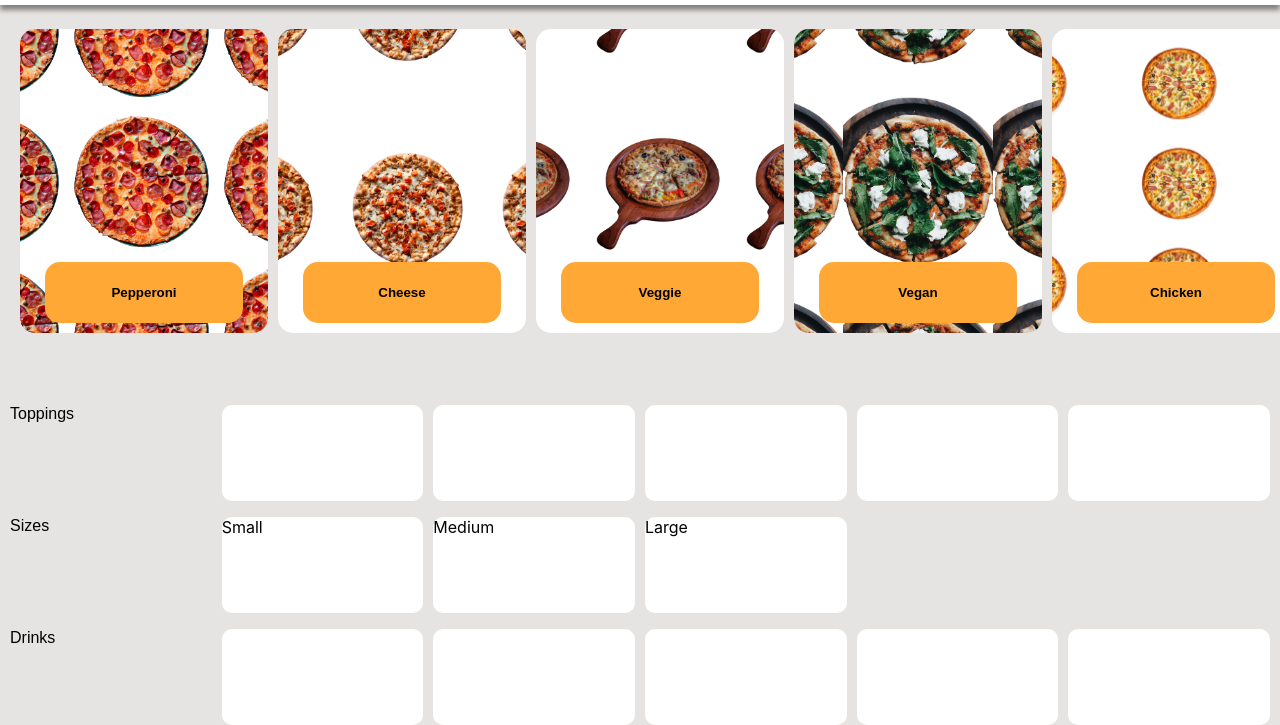
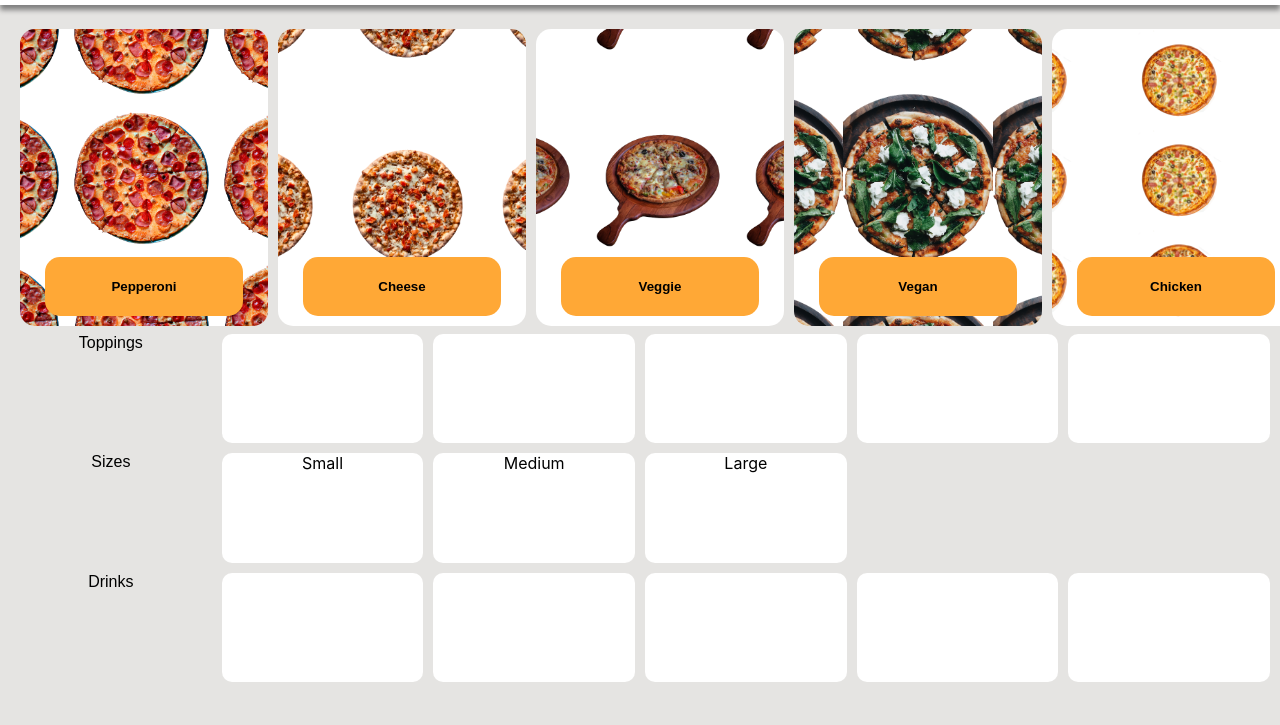
Before and after one commit to SomtoJF/Restaurant, a website built with webpack: page dist/index.html in a window 1280 px wide. Both pictures are taken after a click on the item "MENU". Shown: the part 75-800 px from the top of the page. Built offline with nearby package versions, Linux system fonts and the light colour scheme; files whose address does not match are found by name; a web font is replaced by a local one.

Commit message:
Add Align Sizes text to center

```diff
--- a/src/menu.css
+++ b/src/menu.css
@@ -1,15 +1,15 @@
 #menu-container{
     box-sizing: border-box;
-    height: 40vh;
+    height: 50vh;
     width: 100%;
     padding: 0px 10px;
     display: flex;
     flex-direction: column;
     gap: 10px;
-    justify-content: space-between;
+    justify-content: start;
 }
 #menu-container > div{
-    height: 30%;
+    height: 28%;
     width: 100%;
     display: grid;
     grid-template-columns: repeat(6, 1fr);
@@ -24,6 +24,7 @@
     border-radius: 10px;
     background-position: center;
     background-repeat: no-repeat;
-    background-size: cover;
+    background-size: 100px;
     height: 100%;
+    text-align: center;
 }
```
